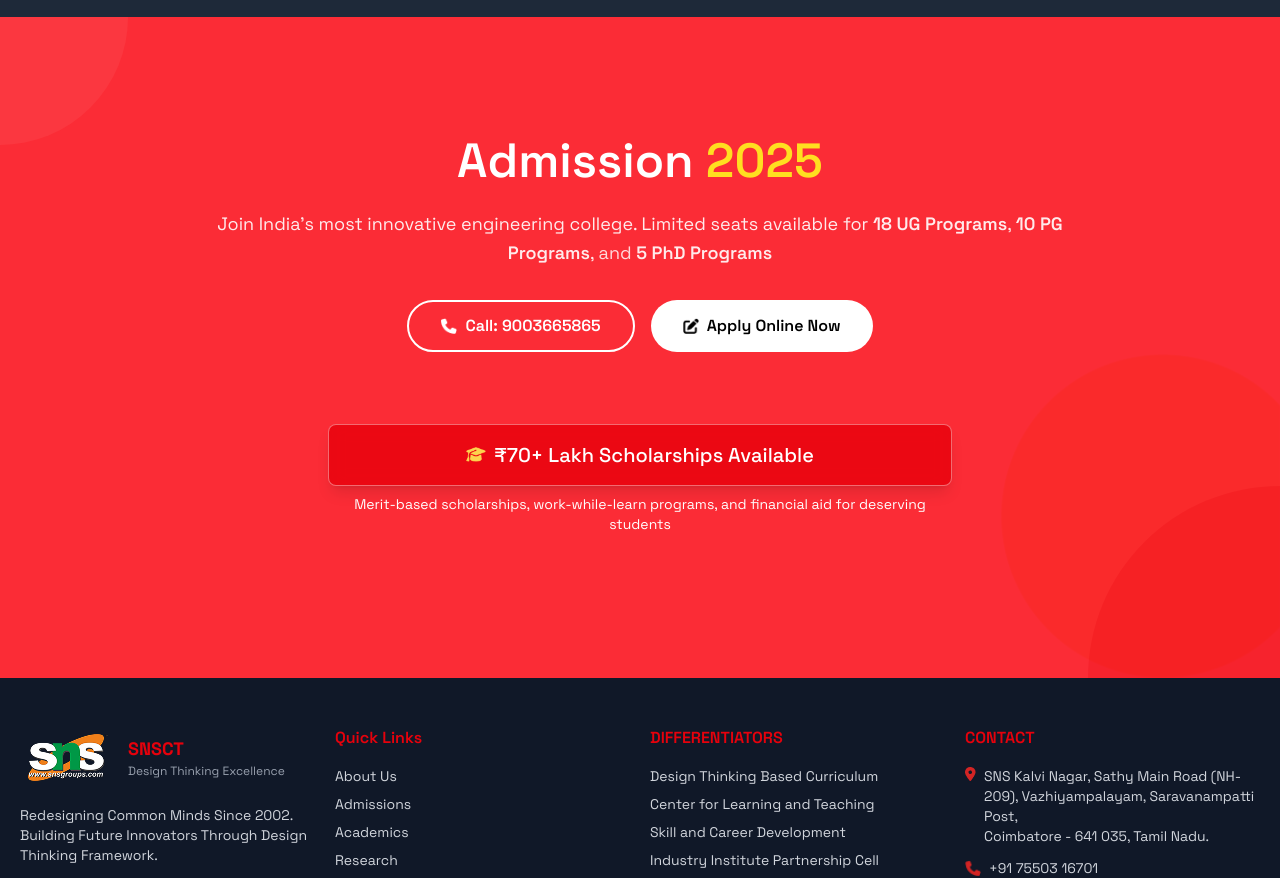
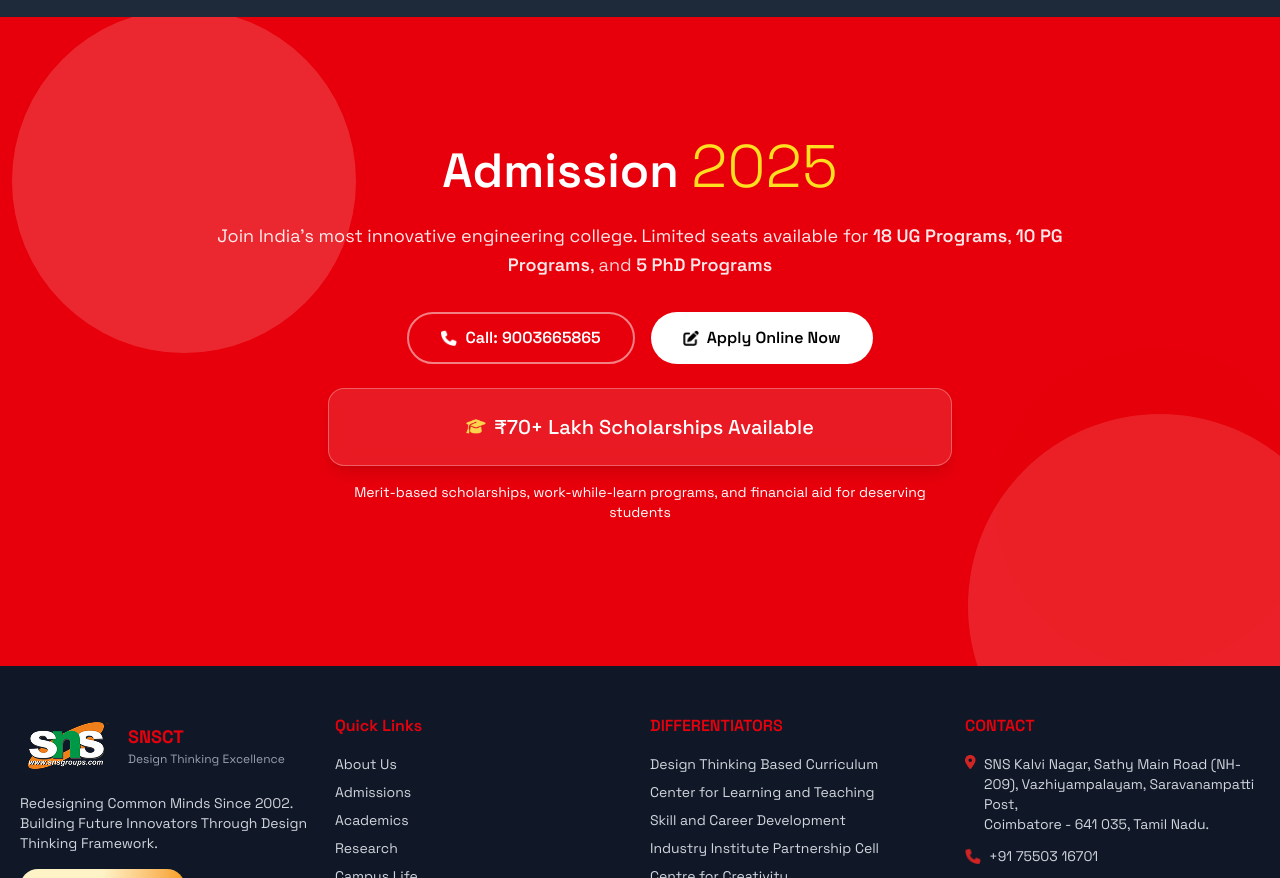
Before and after one commit to ProductFactory-01/agentic_bitrix, a React (Vite) app in the folder frontend/: page / in a window 1280 px wide. Shown: the part 7880-8758 px from the top of the page. Built offline with nearby package versions, Linux system fonts and the light colour scheme.

Commit message:
style: update admission section styles and improve layout

```diff
--- a/frontend/src/Components/admission-section.jsx
+++ b/frontend/src/Components/admission-section.jsx
@@ -9,7 +9,7 @@
 
 const AdmissionSection = () => {
   return (
-    <section className="bg-red-500 py-30 px-6 relative overflow-hidden">
+    <section className="bg-red-600 py-30 px-6 relative overflow-hidden">
       {/* Background Image Overlay */}
       <img
         src={admission}
@@ -19,12 +19,12 @@
       />
 
       {/* Background Decorative Elements */}
-      <div className="absolute top-0 left-0 w-64 h-64 bg-red-400 rounded-full opacity-20 -translate-x-32 -translate-y-32"></div>
-      <div className="absolute bottom-0 right-0 w-96 h-96 bg-red-600 rounded-full opacity-20 translate-x-48 translate-y-48"></div>
+      <div className="absolute top-30 left-35 w-86 h-86 bg-red-200 rounded-full opacity-20 -translate-x-32 -translate-y-32"></div>
+      <div className="absolute bottom-15 right-30 w-96 h-96 bg-red-300 rounded-full opacity-20 translate-x-48 translate-y-48"></div>
 
       <div className="max-w-4xl mx-auto text-center relative z-10">
         <h2 className="text-white text-5xl font-semibold mb-6">
-          Admission <span className="text-yellow-300">2025</span>
+          Admission <span className="text-yellow-300 text-6xl font-extralight">2025</span>
         </h2>
 
         <p className="text-white opacity-90 text-lg mb-8 leading-relaxed">
@@ -36,8 +36,8 @@
         </p>
 
         {/* CTA Buttons */}
-        <div className="flex flex-col sm:flex-row gap-4 justify-center mb-12">
-          <button className="border-2 border-white text-white px-8 py-3 rounded-full font-semibold hover:bg-white hover:text-red-500 transition-colors flex items-center justify-center">
+        <div className="flex flex-col sm:flex-row gap-4 justify-center">
+          <button className="border-2 border-white/50 text-white px-8 py-3 rounded-full font-semibold hover:bg-white hover:text-red-500 transition-colors flex items-center justify-center">
             <img src={Call} alt="" className="w-4 h-4 mr-2" /> Call: 9003665865
           </button>
           <button
@@ -51,7 +51,7 @@
 
         {/* Scholarship Banner */}
         <div className="bg-transparent rounded-lg p-6 max-w-2xl mx-auto">
-          <div className="flex items-center justify-center mb-2 border border-white/40 bg-red-600/80 backdrop-blur-sm  rounded-lg p-4 shadow-lg">
+          <div className="flex items-center justify-center mb-4 border border-white/30 bg-white/10 backdrop-blur-sm rounded-2xl p-6 shadow-lg">
             <img src={Mark} alt="" className="w-5 h-full mr-2" />
             <h3 className="text-white text-xl font-medium">
               ₹70+ Lakh Scholarships Available
```
